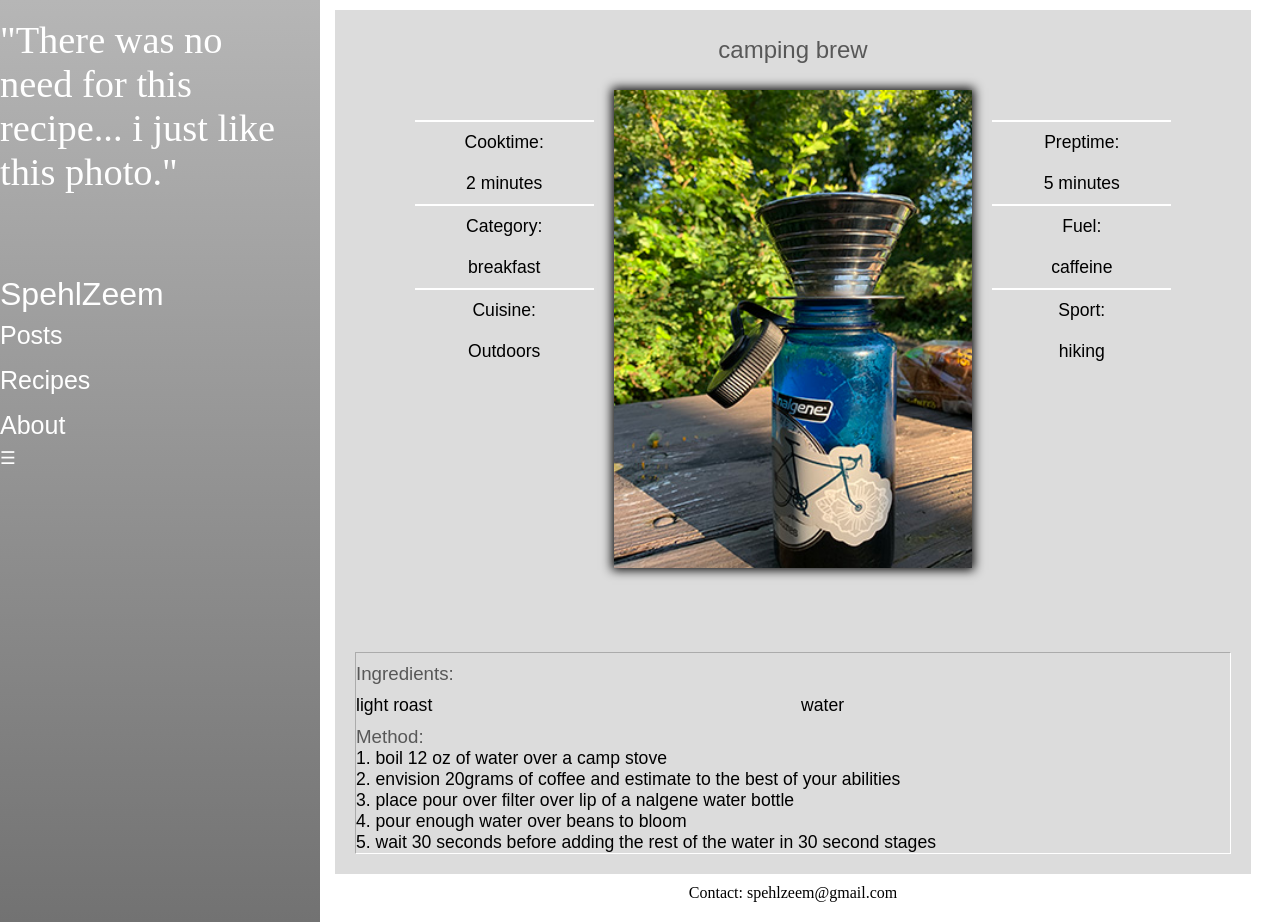
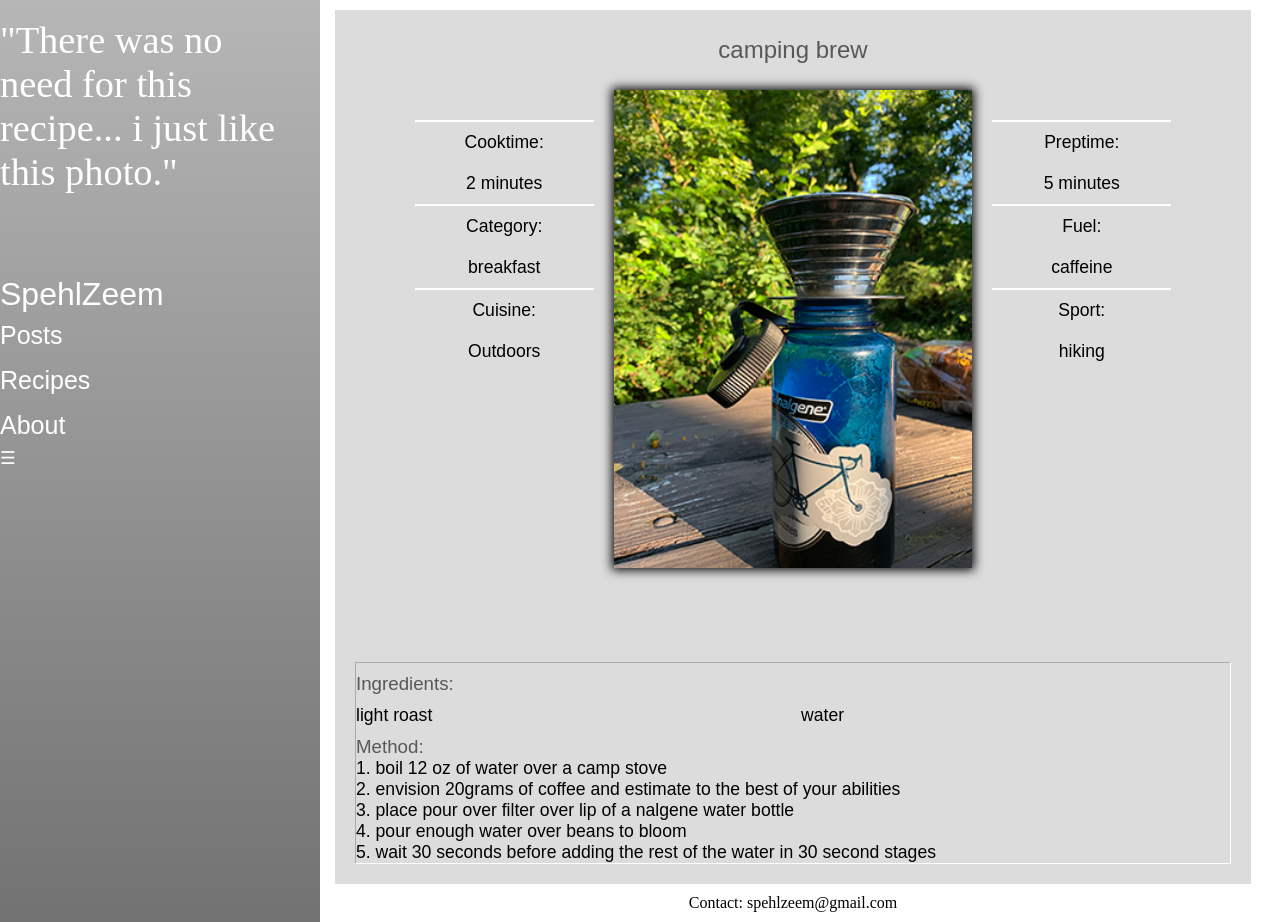
Before and after one commit to spehlzeem/spehlzeem.github.io, a Jekyll site: the page built from _recipes/campingbrew.md, in a window 1280 px wide and 922 px high. Built offline with Jekyll 4.4.1, drawn with Linux system fonts in a browser that asks for light colours.

Commit message:
Update recipe.html

```diff
--- a/_layouts/recipe.html
+++ b/_layouts/recipe.html
@@ -126,7 +126,7 @@
                    </div>
 
                </div>
-            <div style="border: 1px inset white; margin:10px; margin-top:50px">
+            <div style="border: 1px inset white; margin:10px; margin-top:60px">
             <div id="ingredients" >
                 <h3 >Ingredients:</h3>
                 <ul >
```
